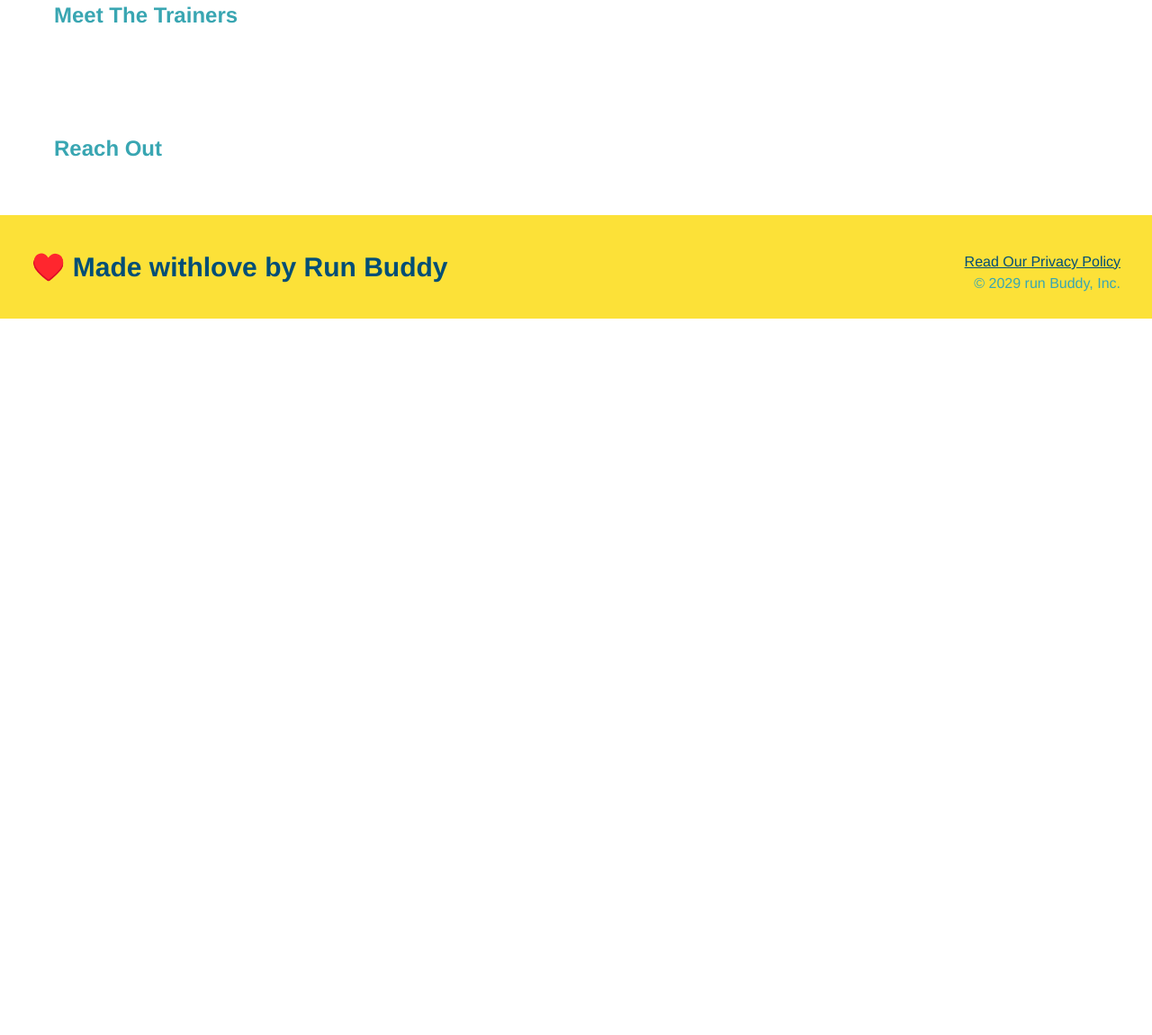
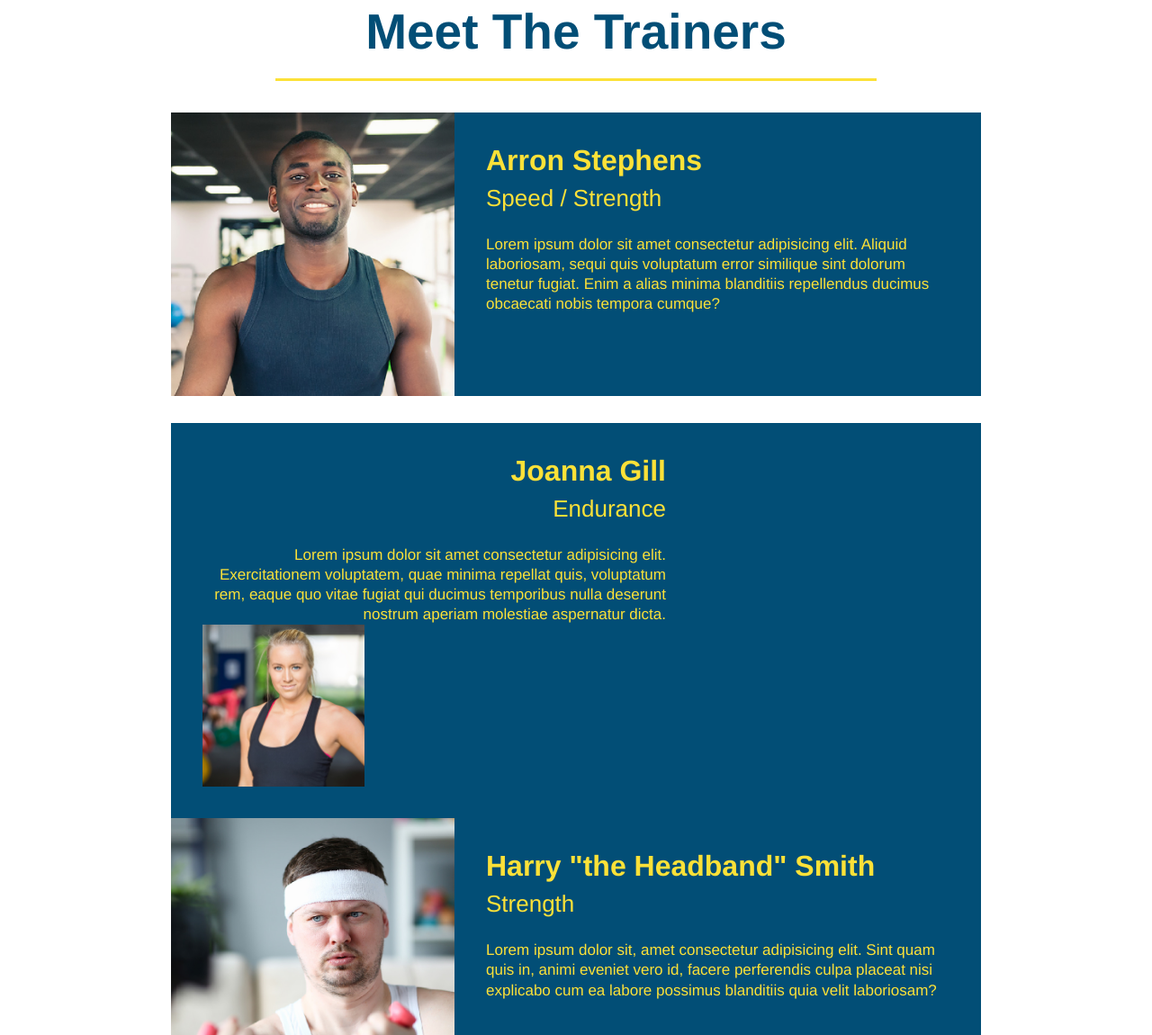
Before and after one commit to MarilynPapadopoulos/run-buddy, a plain HTML site: page index.html in a window 1280 px wide. Shown: the part 2777-3927 px from the top of the page at 90% size. Before the commit the page ends 3131 px from the top, so only its background shows below. Drawn offline with Linux system fonts and the light colour scheme.

Commit message:
Added Trainers need to resolve alignment

```diff
--- a/assets/css/style.css
+++ b/assets/css/style.css
@@ -117,20 +117,7 @@ section {
     /* add this alongside your other declarations */
     margin: 0 auto;
 }
-.section-title {
-    font-size: 55px;
-    color: #024e76;
-    margin-bottom: 35px;
-    padding: 0 100px 20px 100px;
-    display: inline-block;
-    border-bottom: 3px solid;
-}
-.primary-border {
-    border-color:#fce138;
-}
-.secondary-border {
-    border-color:#39a6b2;
-}
+
 /*What We Do End*/
 
 /*What You Do Start*/
@@ -158,3 +145,60 @@ section {
     font-size:38px;
 }
 /*What You Do End*/
+
+/*applied to What We Do and What You Do and Trainers*/
+.section-title {
+    font-size: 55px;
+    color: #024e76;
+    margin-bottom: 35px;
+    padding: 0 100px 20px 100px;
+    display: inline-block;
+    border-bottom: 3px solid;
+}
+.primary-border {
+    border-color:#fce138;
+}
+.secondary-border {
+    border-color:#39a6b2;
+}
+
+/*Trainers Sections Start*/
+.trainers {
+    text-align: center;
+}
+.trainer {
+    width: 900px;
+    margin:0 auto 30px auto;
+    background: #024e76;
+    color:#fce138;
+    overflow: auto;
+}
+.trainer img {
+    width: 35%;
+    float: left;
+}
+.trainer-bio {
+    padding: 35px;
+    float: left;
+    width: 65%;
+}
+.text-left {
+    text-align: left;
+}
+.text-right {
+    text-align: right;
+}
+.trainer-bio h3 {
+    font-size: 32px;
+    margin-bottom: 8px;
+}
+.trainer-bio h4{
+    font-weight: lighter;
+    font-size: 26px;
+    margin-bottom: 25px;
+}
+.trainer-bio p {
+    font-size: 17px;
+    line-height: 1.3;
+}
+/*Trainers Section End*/
--- a/index.html
+++ b/index.html
@@ -110,8 +110,39 @@
         </section>
 
        <!--"meet the trainers" section-->
-       <section>
-           <h2>Meet The Trainers</h2>
+       <section id="your-trainers" class="trainers">
+           <h2 class="section-title primary-border"> Meet The Trainers</h2>
+           <!--First Trainer Bio-->
+           <article class="trainer">
+               <img src="./assets/images/trainer-1.jpg" alt="Arron Stephen in his workout clothes, ready to pump iron"/>
+               <div class ="trainer-bio text-left">
+                   <h3>Arron Stephens</h3>
+                   <h4>Speed / Strength</h4>
+                   <p>Lorem ipsum dolor sit amet consectetur adipisicing elit. Aliquid laboriosam, sequi quis voluptatum error similique sint dolorum tenetur fugiat. Enim a alias minima blanditiis repellendus ducimus obcaecati nobis tempora cumque?
+                   </p>
+               </div>
+           </article>
+           <!--Second Trainer Bio-->
+           <article class="trainer">
+               <div class="trainer-bio text-right">
+                   <h3>Joanna Gill</h3>
+                   <h4>Endurance</h4>
+                   <p> Lorem ipsum dolor sit amet consectetur adipisicing elit. Exercitationem voluptatem, quae minima repellat quis, voluptatum rem, eaque quo vitae fugiat qui ducimus temporibus nulla deserunt nostrum aperiam molestiae aspernatur dicta.
+                   </p>
+                   <img src="./assets/images/trainer-2.jpg" alt="Joanna Gill cooling off after a workout"
+                   />
+               </div>
+           </aritcle>
+           <!--Third Trainer Bio-->
+           <article class="trainer">
+               <img src="./assets/images/trainer-3.jpg" alt="Harry Smith wearinf a headband and lifting comically small weights"/>
+               <div class="trainer-bio text-left">
+                   <h3>Harry "the Headband" Smith</h3>
+                   <h4>Strength</h4>
+                   <p>Lorem ipsum dolor sit, amet consectetur adipisicing elit. Sint quam quis in, animi eveniet vero id, facere perferendis culpa placeat nisi explicabo cum ea labore possimus blanditiis quia velit laboriosam?
+                   </p>
+               </div>
+           </article>
         </section>
 
         <!--"reach out" section-->
```
Also changed, not shown: assets/images/trainer-1.jpg (added), assets/images/trainer-2.jpg (added), assets/images/trainer-3.jpg (added), trainer-1.jpg (added).
